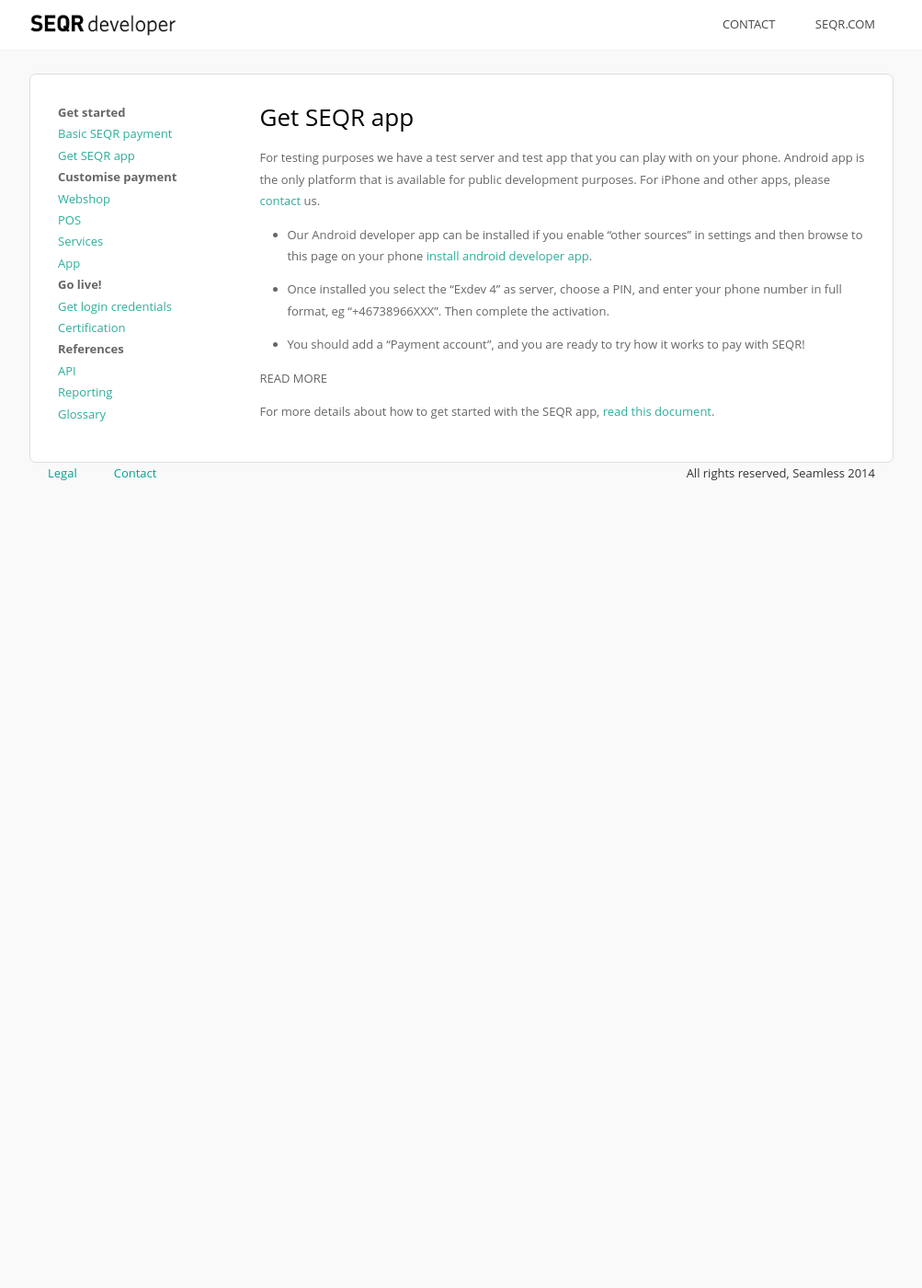
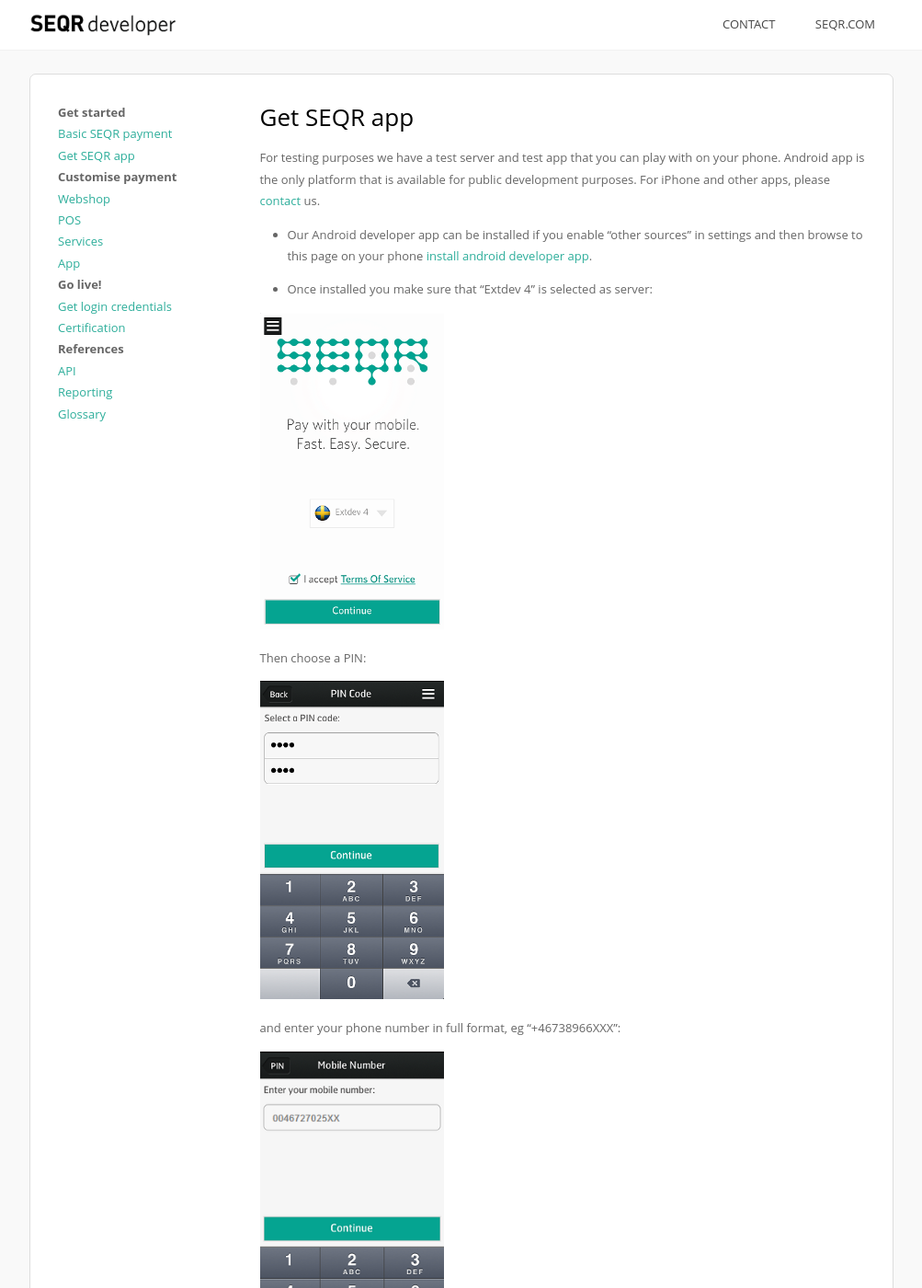
Before and after one commit to SeamlessDistribution/SeamlessDistribution.github.io, a Jekyll site: the page built from app/index.md, in a window 1280 px wide and 1400 px high. Shown: the whole window at 92% size, without its empty margins (138-1141 px from the left). Built offline with Jekyll 4.4.1, drawn with Linux system fonts in a browser that asks for light colours; some of the changed text lies outside the part shown.

Commit message:
Added images for app download

```diff
--- a/app/index.md
+++ b/app/index.md
@@ -15,11 +15,24 @@
 settings and then browse to this page on your phone [install android developer
 app](/downloads/se-qr-androidapp-demo-2.1.8.3-aligned.apk).
 
-* Once installed you select the "Exdev 4" as server, choose a PIN, and enter
-your phone number in full format, eg "+46738966XXX". Then complete the activation.
+* Once installed you make sure that "Extdev 4" is selected as server:
+
+<img src="/assets/images/devapp_pics/termsOfService.png" width="200px"/>
+
+Then choose a PIN:
+
+<img src="/assets/images/devapp_pics/select_pin.png" width="200px"/>
+
+and enter your phone number in full format, eg "+46738966XXX":
+
+<img src="/assets/images/devapp_pics/phone number2.png" width="200px"/>
+
+Then complete the activation.
 
 * You should add a "Payment account", and you are ready to try how it works to
 pay with SEQR!
+
+<img src="/assets/images/devapp_pics/Accounts2.png" width="200px"/>
 
 
 
```
Also changed, not shown: assets/images/devapp_pics/select_pin.png (added).
